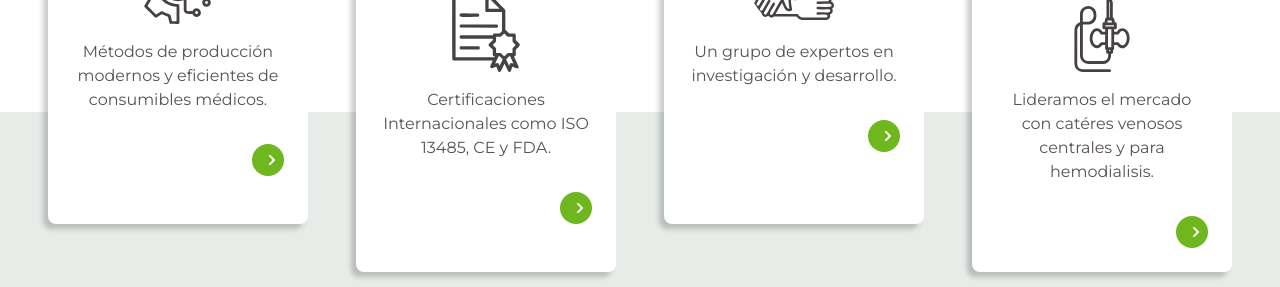
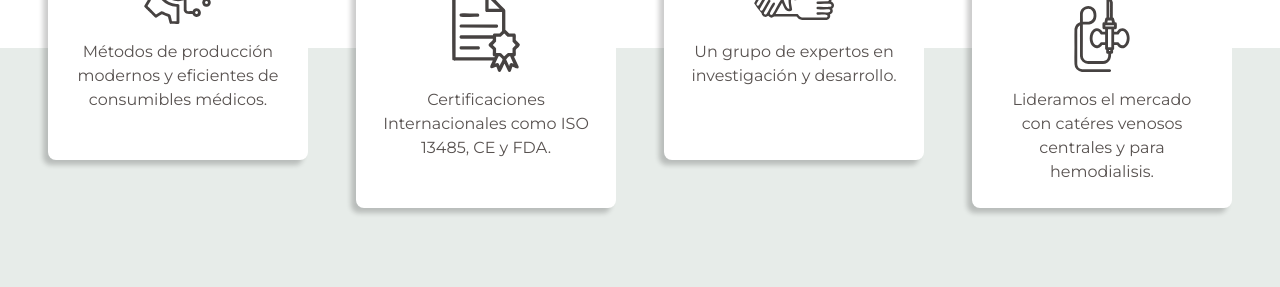
Before and after one commit to cocolabss/baihe_website, a React (Vite) app: page / in a window 1280 px wide. Shown: the part 840-1127 px from the top of the page. Built offline with nearby package versions, Linux system fonts and the light colour scheme.

Commit message:
🔥 [REMOVE] Se eliminan los botones de los servicios

```diff
--- a/src/pages/HomeView.tsx
+++ b/src/pages/HomeView.tsx
@@ -158,9 +158,6 @@ const HomeView: React.FC = () => {
                                         className="w-20 h-20 mx-auto transition-transform"
                                     />
                                     <p className='text-darkgray'>{service.description}</p>
-                                </div>
-                                <div className="flex justify-end">
-                                    <Button color="bg-green" text="Ver más" />
                                 </div>
                             </div>
                         ))}
```
